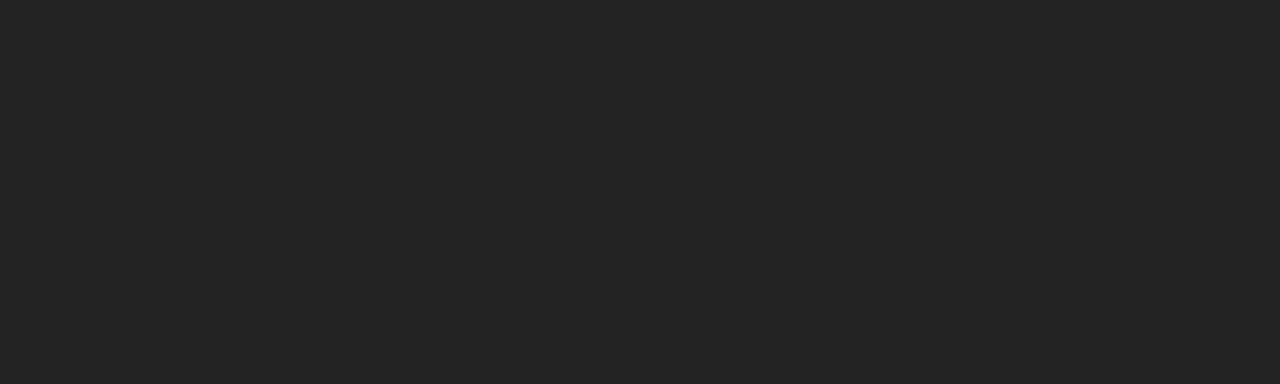
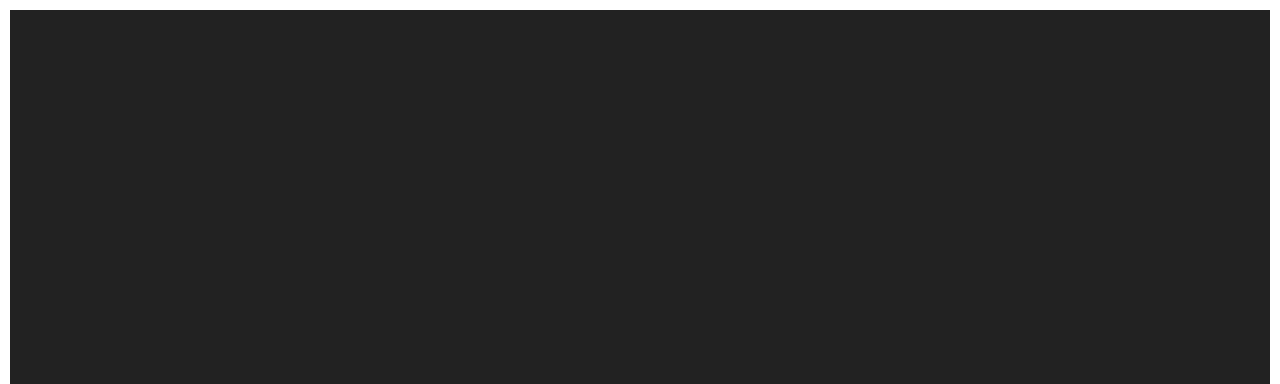
Before and after one commit to addshlab/insomniascreen, a plain HTML site: page index.html in a window 1280 px wide. Shown: the top 384 px of the page. Drawn offline with Linux system fonts and the light colour scheme.

Commit message:
スタイル修正

```diff
--- a/index.html
+++ b/index.html
@@ -5,7 +5,9 @@
     <meta name="viewport" content="width=device-width, initial-scale=1.0">
     <title>insomnia screen</title>
     <style>
-        body {
+        body{margin:0;padding:0;}
+        #app{margin:10px;}
+        #clock{
             display: flex;
             justify-content: center;
             align-items: center;
@@ -18,7 +20,9 @@
     </style>
 </head>
 <body>
+<div id="app">
     <div id="clock"></div>
+</div>
     <script>
         // Wake Lock APIの設定
         let wakeLock = null;
```
